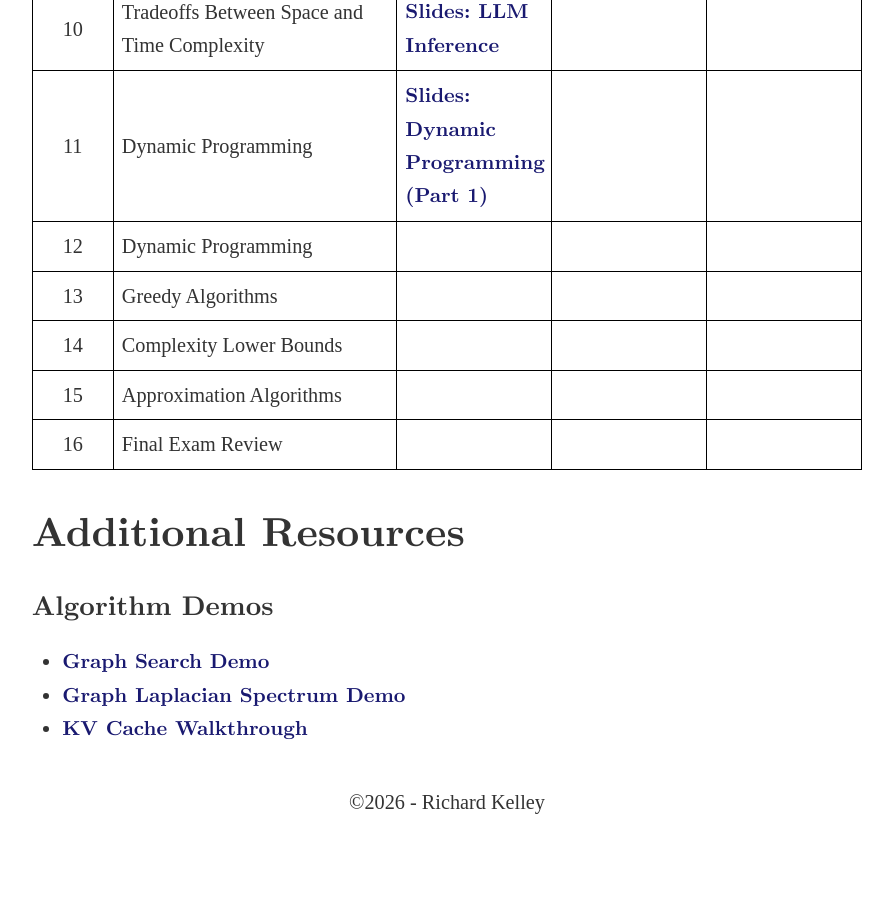
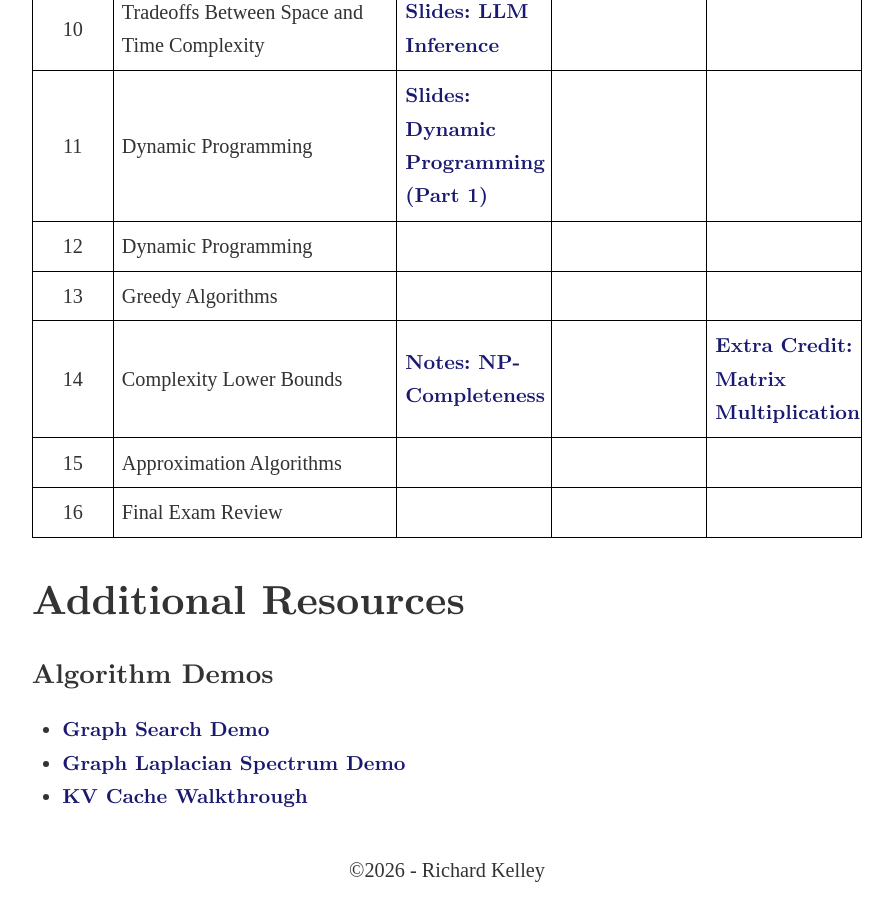
Before and after one commit to RichardKelley/richardkelley.github.io, a Jekyll site: the page built from csc411.md, in a window 1280 px wide and 900 px high, scrolled down 2095 px. Shown: the whole window, without its empty margins (193-1086 px from the left). Built offline with Jekyll 4.4.1, drawn with Linux system fonts in a browser that asks for light colours; some web fonts are replaced; before the commit the page ends 2927 px from its top, so only the background shows below that.

Commit message:
Added np-completeness notes.

```diff
--- a/csc411.md
+++ b/csc411.md
@@ -160,9 +160,13 @@ Day/Time: Tue/Thu 2:10 PM - 3:25 PM
     <tr>
       <td style="border: 1px solid #000; padding: 0.4em; text-align: center; width: 4em;">14</td>
       <td style="border: 1px solid #000; padding: 0.4em;">Complexity Lower Bounds</td>
+      <td style="border: 1px solid #000; padding: 0.4em;">
+        <a href="/CSC411_slides/np_completeness.pdf" target="_blank">Notes: NP-Completeness</a>
+      </td>
       <td style="border: 1px solid #000; padding: 0.4em;"></td>
-      <td style="border: 1px solid #000; padding: 0.4em;"></td>
-      <td style="border: 1px solid #000; padding: 0.4em;"></td>
+      <td style="border: 1px solid #000; padding: 0.4em;">
+        <a href="/CSC411_slides/extra_credit_matrix_multiplication.pdf" target="_blank">Extra Credit: Matrix Multiplication</a>
+      </td>
     </tr>
     <tr>
       <td style="border: 1px solid #000; padding: 0.4em; text-align: center; width: 4em;">15</td>
```
Also changed, not shown: 2 other files.
